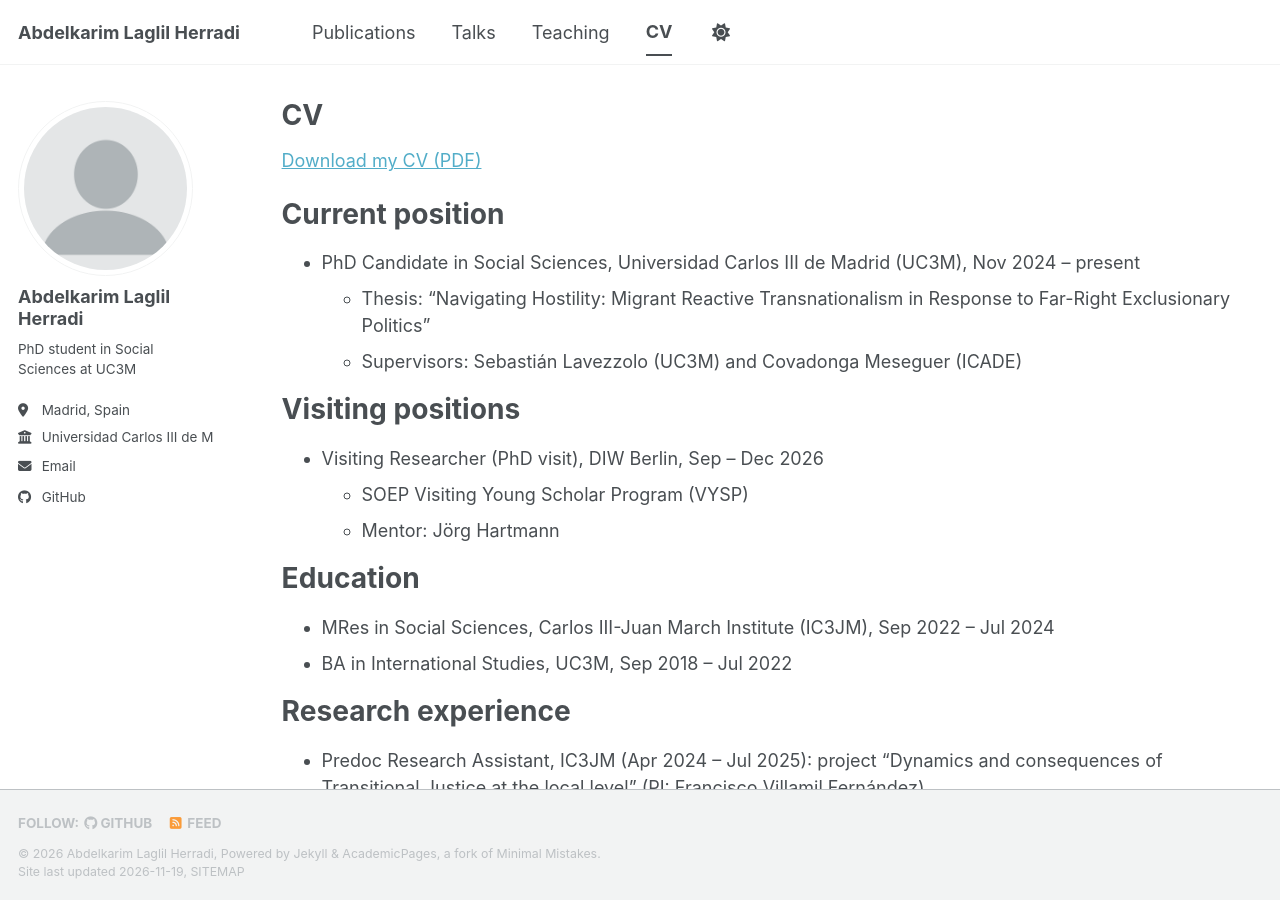
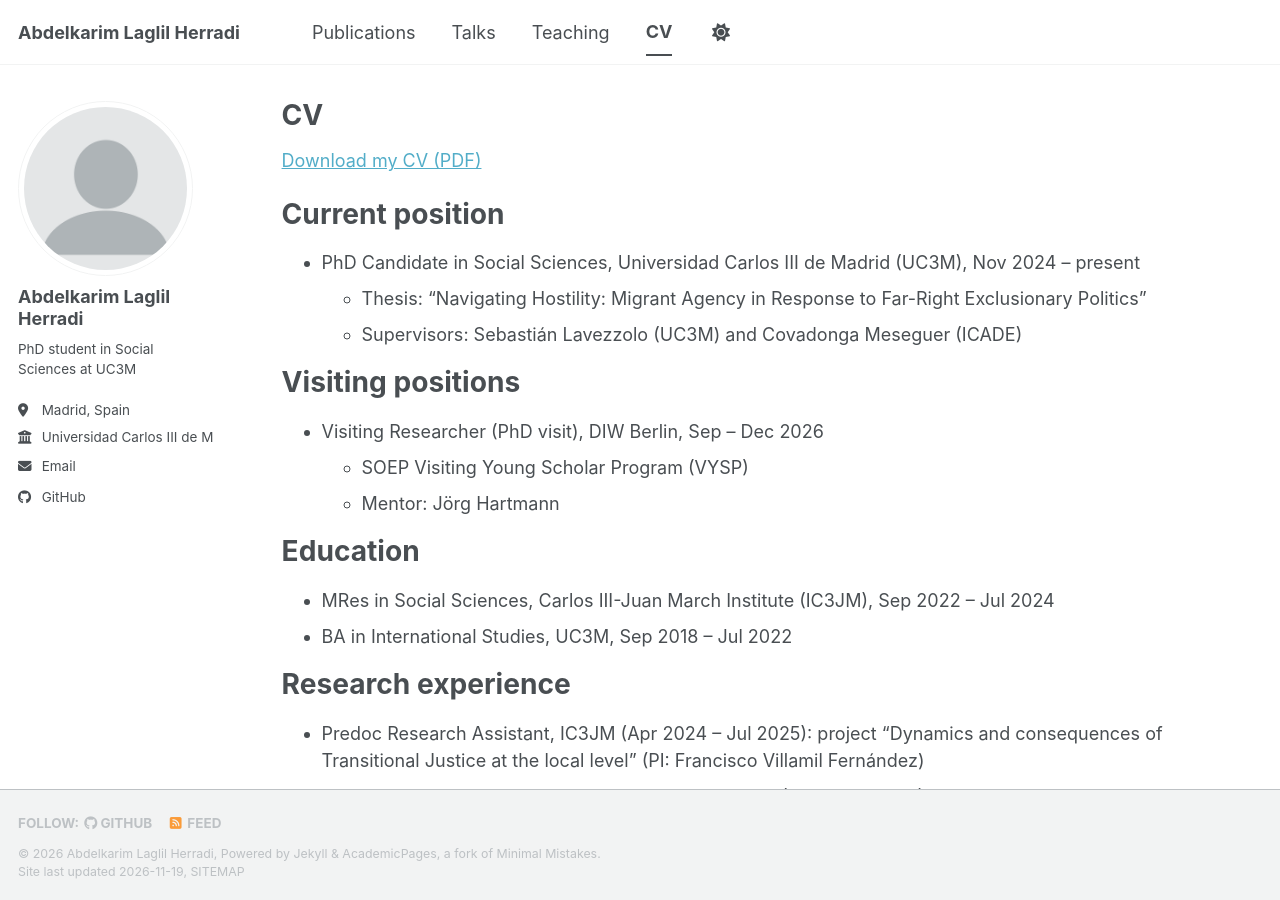
Before and after one commit to AbdelkarimLaglil/AbdelkarimLaglil.github.io, a Jekyll site: the page built from _pages/cv.md, in a window 1280 px wide and 900 px high. Built offline with Jekyll 4.4.1, drawn with Linux system fonts in a browser that asks for light colours; a script bundle is joined from its source files by our own code; a style sheet for code colours, icons or effects is not loaded.

Commit message:
Update thesis title
Co-Authored-By: Claude Sonnet 5.5 <noreply@anthropic.com>
Claude-Session: https://claude.ai/code/session_017vH5ZQkLibWayVuG7moGCB

```diff
--- a/_pages/cv.md
+++ b/_pages/cv.md
@@ -12,7 +12,7 @@ redirect_from:
 Current position
 ======
 * PhD Candidate in Social Sciences, Universidad Carlos III de Madrid (UC3M), Nov 2024 – present
-  * Thesis: "Navigating Hostility: Migrant Reactive Transnationalism in Response to Far-Right Exclusionary Politics"
+  * Thesis: "Navigating Hostility: Migrant Agency in Response to Far-Right Exclusionary Politics"
   * Supervisors: Sebastián Lavezzolo (UC3M) and Covadonga Meseguer (ICADE)
 
 Visiting positions
```
